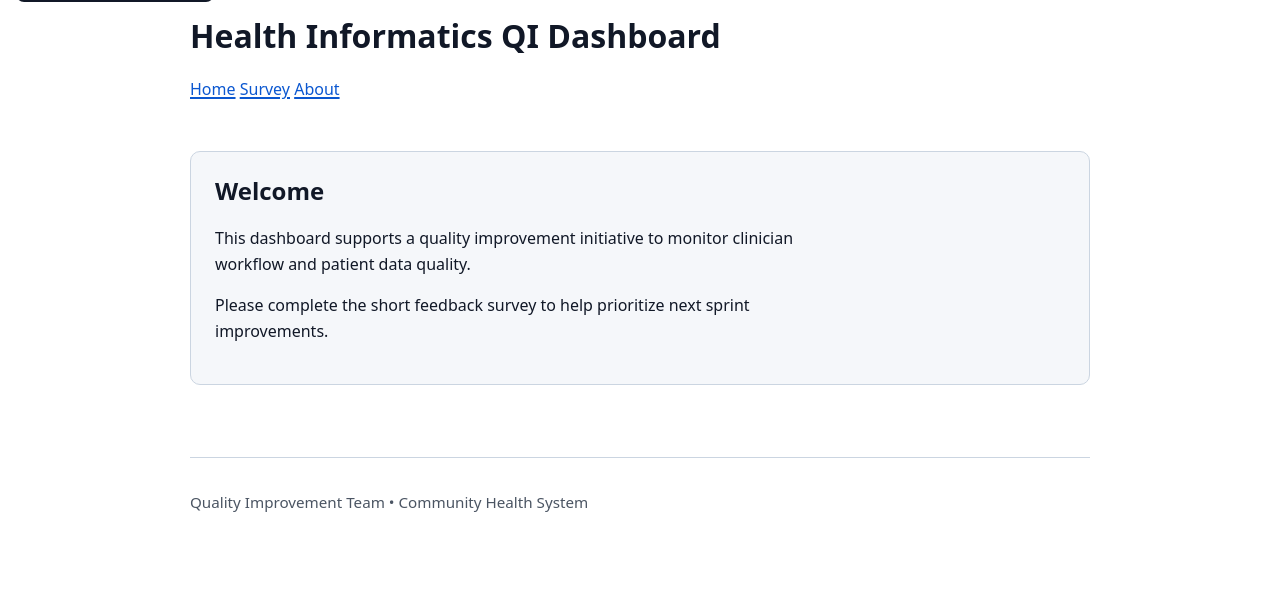
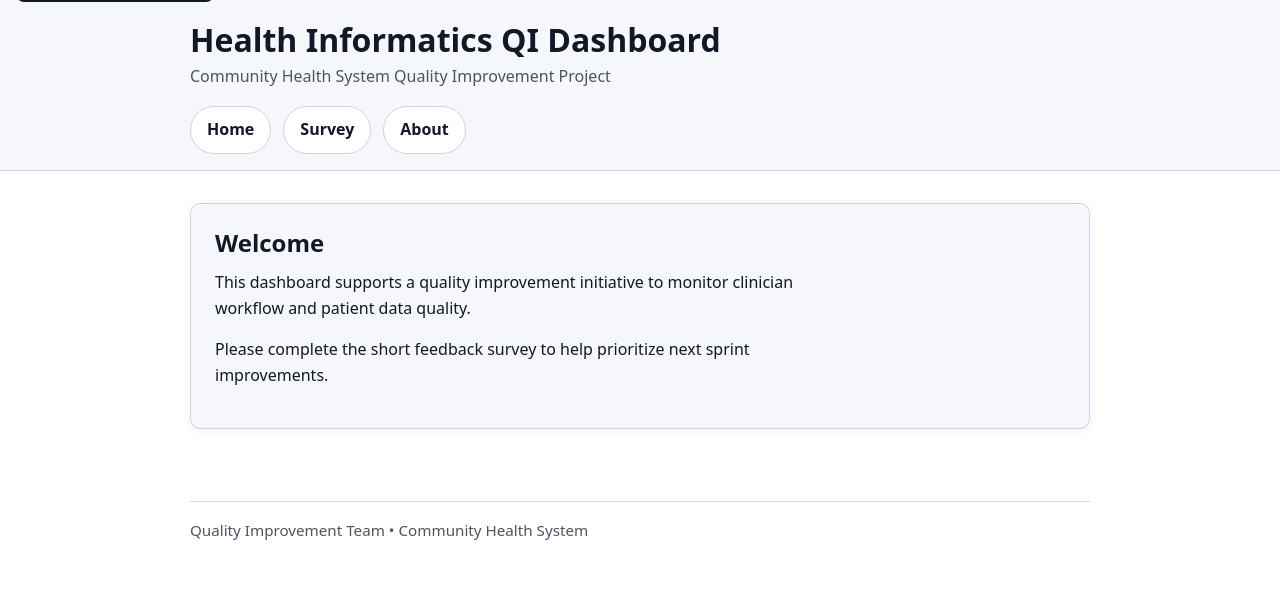
Before and after one commit to nwiggs/uiux-in-class-exercise, a Flask app: page / in a window 1280 px wide. Shown: the top 590 px of the page. Run offline with Flask 3, Linux system fonts and the light colour scheme.

Commit message:
step 3 changes to base and css

```diff
--- a/static/style.css
+++ b/static/style.css
@@ -1,15 +1,18 @@
 :root {
   --bg: #ffffff;
   --surface: #f5f7fa;
+  --surface-2: #eef2f7;
   --text: #111827;
   --muted: #4b5563;
   --border: #cbd5e1;
   --primary: #0f62fe;
   --primary-hover: #0b57d0;
+  --primary-soft: #dbeafe;
   --focus: #ffbf47;
   --danger: #b00020;
   --max-width: 900px;
   --radius: 10px;
+  --shadow: 0 2px 10px rgba(0, 0, 0, 0.06);
 }
 
 *,
@@ -32,22 +35,15 @@ body {
   background-color: var(--bg);
 }
 
-header,
-main,
-footer {
+/* Shared page width */
+.site-header-inner,
+.page-content,
+.site-footer {
   width: min(100% - 2rem, var(--max-width));
   margin: 0 auto;
 }
 
-header,
-footer {
-  padding: 1rem 0;
-}
-
-main {
-  padding: 2rem 0 3rem;
-}
-
+/* Typography consistency */
 h1,
 h2,
 h3 {
@@ -56,29 +52,28 @@ h3 {
   color: var(--text);
 }
 
+h1 {
+  font-size: 2rem;
+  margin-bottom: 0.5rem;
+}
+
+h2 {
+  font-size: 1.5rem;
+  margin-bottom: 0.75rem;
+}
+
+h3 {
+  font-size: 1.15rem;
+  margin-bottom: 0.5rem;
+}
+
 p {
+  margin-top: 0;
+  margin-bottom: 1rem;
   max-width: 70ch;
 }
 
-a {
-  color: var(--primary-hover);
-  text-decoration-thickness: 2px;
-  text-underline-offset: 2px;
-}
-
-a:hover {
-  text-decoration-thickness: 3px;
-}
-
-a:focus-visible,
-button:focus-visible,
-input:focus-visible,
-select:focus-visible,
-textarea:focus-visible {
-  outline: 3px solid var(--focus);
-  outline-offset: 3px;
-}
-
+/* Skip link */
 .skip-link {
   position: absolute;
   top: -48px;
@@ -97,6 +92,72 @@ textarea:focus-visible {
   top: 0;
 }
 
+/* Shared focus styles */
+a:focus-visible,
+button:focus-visible,
+input:focus-visible,
+select:focus-visible,
+textarea:focus-visible {
+  outline: 3px solid var(--focus);
+  outline-offset: 3px;
+}
+
+/* Header */
+.site-header {
+  background: var(--surface);
+  border-bottom: 1px solid var(--border);
+}
+
+.site-header-inner {
+  padding: 1.25rem 0 1rem;
+}
+
+.site-title {
+  margin-bottom: 0.25rem;
+}
+
+.site-subtitle {
+  color: var(--muted);
+  margin-bottom: 1rem;
+}
+
+/* Reusable nav component */
+.site-nav {
+  display: flex;
+  flex-wrap: wrap;
+  gap: 0.75rem;
+}
+
+.nav-link {
+  display: inline-block;
+  padding: 0.65rem 1rem;
+  border: 1px solid var(--border);
+  border-radius: 999px;
+  background: #ffffff;
+  color: var(--text);
+  text-decoration: none;
+  font-weight: 600;
+}
+
+.nav-link:hover {
+  background: var(--surface-2);
+}
+
+.nav-link.active {
+  background: var(--primary-soft);
+  border-color: var(--primary);
+  color: var(--primary-hover);
+  font-weight: 700;
+  text-decoration: underline;
+  text-underline-offset: 3px;
+}
+
+/* Main content */
+.page-content {
+  padding: 2rem 0 3rem;
+}
+
+/* Shared containers */
 .card,
 form,
 section {
@@ -105,8 +166,10 @@ section {
   border-radius: var(--radius);
   padding: 1.5rem;
   margin-bottom: 1.5rem;
+  box-shadow: var(--shadow);
 }
 
+/* Forms */
 .form-group {
   margin-bottom: 1.25rem;
 }
@@ -157,9 +220,11 @@ textarea::placeholder {
   margin-left: 0.25rem;
 }
 
+/* Consistent buttons across pages */
 button,
 input[type="submit"],
-input[type="button"] {
+input[type="button"],
+.btn {
   display: inline-block;
   padding: 0.8rem 1.1rem;
   border: none;
@@ -168,15 +233,18 @@ input[type="button"] {
   color: #ffffff;
   font: inherit;
   font-weight: 700;
+  text-decoration: none;
   cursor: pointer;
 }
 
 button:hover,
 input[type="submit"]:hover,
-input[type="button"]:hover {
+input[type="button"]:hover,
+.btn:hover {
   background: var(--primary-hover);
 }
 
+/* Alerts */
 .alert {
   border-left: 6px solid var(--primary);
   background: #eef4ff;
@@ -194,8 +262,10 @@ input[type="button"]:hover {
   background: #fff1f2;
 }
 
-footer {
+/* Footer */
+.site-footer {
   border-top: 1px solid var(--border);
   color: var(--muted);
   font-size: 0.95rem;
+  padding: 1rem 0 2rem;
 }
--- a/templates/base.html
+++ b/templates/base.html
@@ -9,20 +9,35 @@
 <body>
     <a href="#main-content" class="skip-link">Skip to main content</a>
 
-    <header>
-        <h1>Health Informatics QI Dashboard</h1>
-        <nav>
-            <a href="{{ url_for('home') }}">Home</a>
-            <a href="{{ url_for('survey') }}">Survey</a>
-            <a href="{{ url_for('about') }}">About</a>
-        </nav>
+    <header class="site-header">
+        <div class="site-header-inner">
+            <div>
+                <h1 class="site-title">Health Informatics QI Dashboard</h1>
+                <p class="site-subtitle">Community Health System Quality Improvement Project</p>
+            </div>
+
+            <nav class="site-nav" aria-label="Primary navigation">
+                <a href="{{ url_for('home') }}"
+                   class="nav-link {% if active_page == 'home' %}active{% endif %}">
+                   Home
+                </a>
+                <a href="{{ url_for('survey') }}"
+                   class="nav-link {% if active_page == 'survey' %}active{% endif %}">
+                   Survey
+                </a>
+                <a href="{{ url_for('about') }}"
+                   class="nav-link {% if active_page == 'about' %}active{% endif %}">
+                   About
+                </a>
+            </nav>
+        </div>
     </header>
 
-    <main id="main-content">
+    <main id="main-content" class="page-content">
         {% block content %}{% endblock %}
     </main>
 
-    <footer>
+    <footer class="site-footer">
         <p>Quality Improvement Team • Community Health System</p>
     </footer>
 </body>
```
